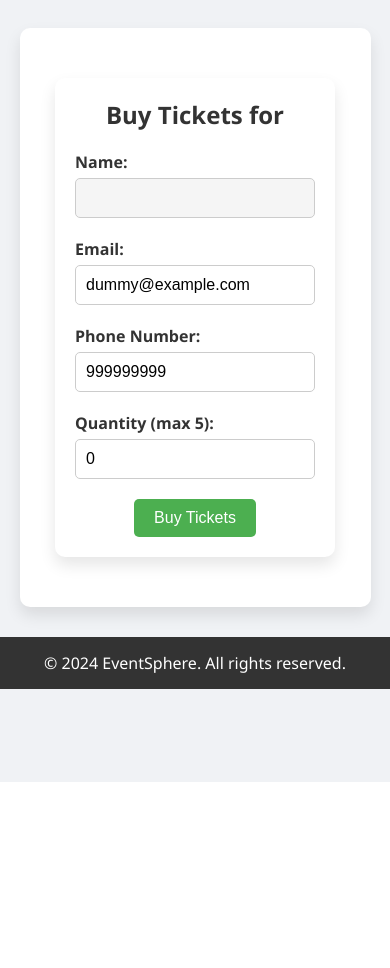
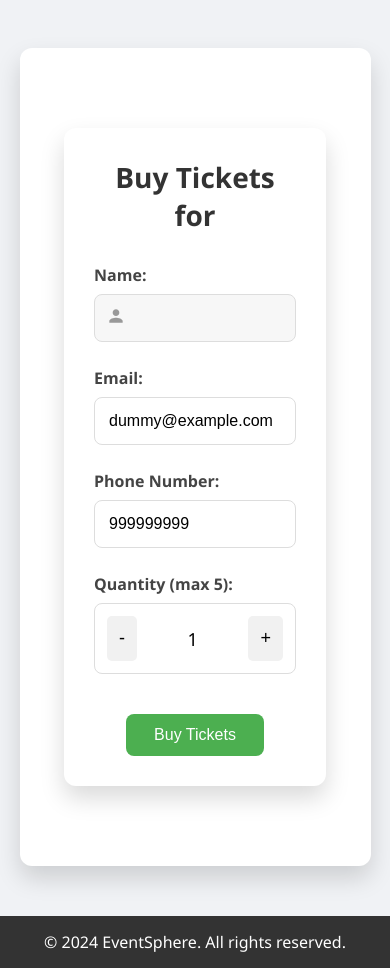
Before and after one commit to gcivil-nyu-org/wed-fall24-team3, a Django app: template eventsphere/events/templates/events/buy_tickets.html in a window 390 px wide. Shown: the part 62-1030 px from the top of the page. Before the commit the page ends 844 px from the top, so only its background shows below. Run offline with Django 5.2, Linux system fonts and the light colour scheme; the template is opened without the code that fills it: values that come from a table or form of the project are taken from there, others are empty.

Commit message:
UI CHANGES 2

```diff
--- a/eventsphere/events/templates/events/buy_tickets.html
+++ b/eventsphere/events/templates/events/buy_tickets.html
@@ -7,83 +7,138 @@
         .container {
             flex: 1;
             width: 90%;
-            max-width: 600px;
-            margin: 30px auto;
+            max-width: 700px;
+            margin: 50px auto;
             background-color: #ffffff;
-            padding: 30px;
-            border-radius: 10px;
-            box-shadow: 0 8px 16px rgba(0, 0, 0, 0.1);
+            padding: 40px;
+            border-radius: 12px;
+            box-shadow: 0 12px 24px rgba(0, 0, 0, 0.15);
             text-align: center;
         }
 
         h2 {
-            font-size: 28px;
-            margin-bottom: 20px;
-            color: #333333;
+            font-size: 32px;
+            margin-bottom: 30px;
+            color: #333;
         }
 
         .form-group {
-            margin-bottom: 20px;
+            margin-bottom: 25px;
             text-align: left;
+            position: relative;
         }
 
         .form-group label {
             display: block;
-            margin-bottom: 5px;
+            margin-bottom: 8px;
             font-weight: bold;
-            color: #333;
+            color: #444;
         }
 
         .form-group input, .form-group select {
             width: 100%;
-            padding: 10px;
-            border: 1px solid #ccc;
-            border-radius: 5px;
+            padding: 14px;
+            border: 1px solid #ddd;
+            border-radius: 8px;
+            font-size: 16px;
             outline: none;
-            font-size: 16px;
+            transition: border-color 0.3s ease;
         }
 
         .form-group input:disabled {
-            background-color: #f5f5f5;
+            background-color: #f7f7f7;
         }
 
         .form-group input:focus {
             border-color: #4CAF50;
         }
 
+        .form-group svg {
+            position: absolute;
+            top: 42px;
+            left: 12px;
+            width: 20px;
+            height: 20px;
+            fill: #999;
+        }
+
+        .form-group input.icon-input {
+            padding-left: 40px; /* Space for icons */
+        }
+
+        .form-group .input-hint {
+            font-size: 12px;
+            color: #888;
+            margin-top: 6px;
+        }
+
+        .separator {
+            border-bottom: 1px solid #eee;
+            margin: 25px 0;
+        }
+
+        /* Quantity Selector */
+        .quantity-container {
+            display: flex;
+            justify-content: space-between;
+            align-items: center;
+            border: 1px solid #ddd;
+            border-radius: 8px;
+            padding: 12px;
+        }
+
+        .quantity-btn {
+            background-color: #f1f1f1;
+            border: none;
+            padding: 12px;
+            cursor: pointer;
+            font-size: 18px;
+            border-radius: 5px;
+            transition: background-color 0.3s;
+        }
+
+        .quantity-btn:hover {
+            background-color: #ddd;
+        }
+
+        .quantity-display {
+            font-size: 18px;
+            padding: 0 15px;
+        }
+
         .button-container {
             text-align: center;
-            margin-top: 20px;
+            margin-top: 40px;
         }
 
         .btn-buy {
             background-color: #4CAF50;
             color: white;
             border: none;
-            padding: 12px 25px;
+            padding: 14px 32px;
             font-size: 18px;
-            border-radius: 5px;
+            border-radius: 8px;
             cursor: pointer;
             transition: background-color 0.3s, transform 0.2s;
         }
 
         .btn-buy:hover {
             background-color: #45a049;
-            transform: translateY(-2px);
+            transform: translateY(-3px);
         }
 
         @media (max-width: 768px) {
             .container {
-                padding: 20px;
+                padding: 30px;
             }
 
             h2 {
-                font-size: 24px;
+                font-size: 28px;
             }
 
             .btn-buy {
                 font-size: 16px;
-                padding: 10px 20px;
+                padding: 12px 28px;
             }
         }
     </style>
@@ -97,7 +152,8 @@
             <!-- Auto-populate user's name -->
             <div class="form-group">
                 <label for="name">Name:</label>
-                <input type="text" name="name" value="{{ request.user.userprofile.name }}" disabled>
+                <svg xmlns="http://www.w3.org/2000/svg" viewBox="0 0 24 24"><path d="M12 12c2.21 0 4-1.79 4-4s-1.79-4-4-4-4 1.79-4 4 1.79 4 4 4zm0 2c-2.67 0-8 1.34-8 4v2h16v-2c0-2.66-5.33-4-8-4z"/></svg>
+                <input type="text" name="name" value="{{ request.user.userprofile.name }}" class="icon-input" disabled>
             </div>
 
             <!-- Email Field -->
@@ -112,10 +168,15 @@
                 {{ form.phone_number }}
             </div>
 
-            <!-- Quantity Field -->
+            <!-- Quantity Selector -->
             <div class="form-group">
                 <label for="quantity">Quantity (max 5):</label>
-                {{ form.quantity }}
+                <div class="quantity-container">
+                    <button type="button" class="quantity-btn" onclick="changeQuantity(-1)">-</button>
+                    <span id="quantity-display" class="quantity-display">1</span>
+                    <button type="button" class="quantity-btn" onclick="changeQuantity(1)">+</button>
+                </div>
+                <input type="hidden" name="quantity" id="quantity" value="1">
             </div>
 
             <!-- Button Container to center the button -->
@@ -124,4 +185,21 @@
             </div>
         </form>
     </div>
+
+    <script>
+        function changeQuantity(change) {
+            const quantityInput = document.getElementById('quantity');
+            let currentQuantity = parseInt(quantityInput.value);
+            currentQuantity += change;
+
+            if (currentQuantity < 1) {
+                currentQuantity = 1;
+            } else if (currentQuantity > 5) {
+                currentQuantity = 5;
+            }
+
+            document.getElementById('quantity-display').textContent = currentQuantity;
+            quantityInput.value = currentQuantity;
+        }
+    </script>
 {% endblock %}
```
Also changed, not shown: eventsphere/events/templates/events/event_detail.html (+92 -76 lines).
